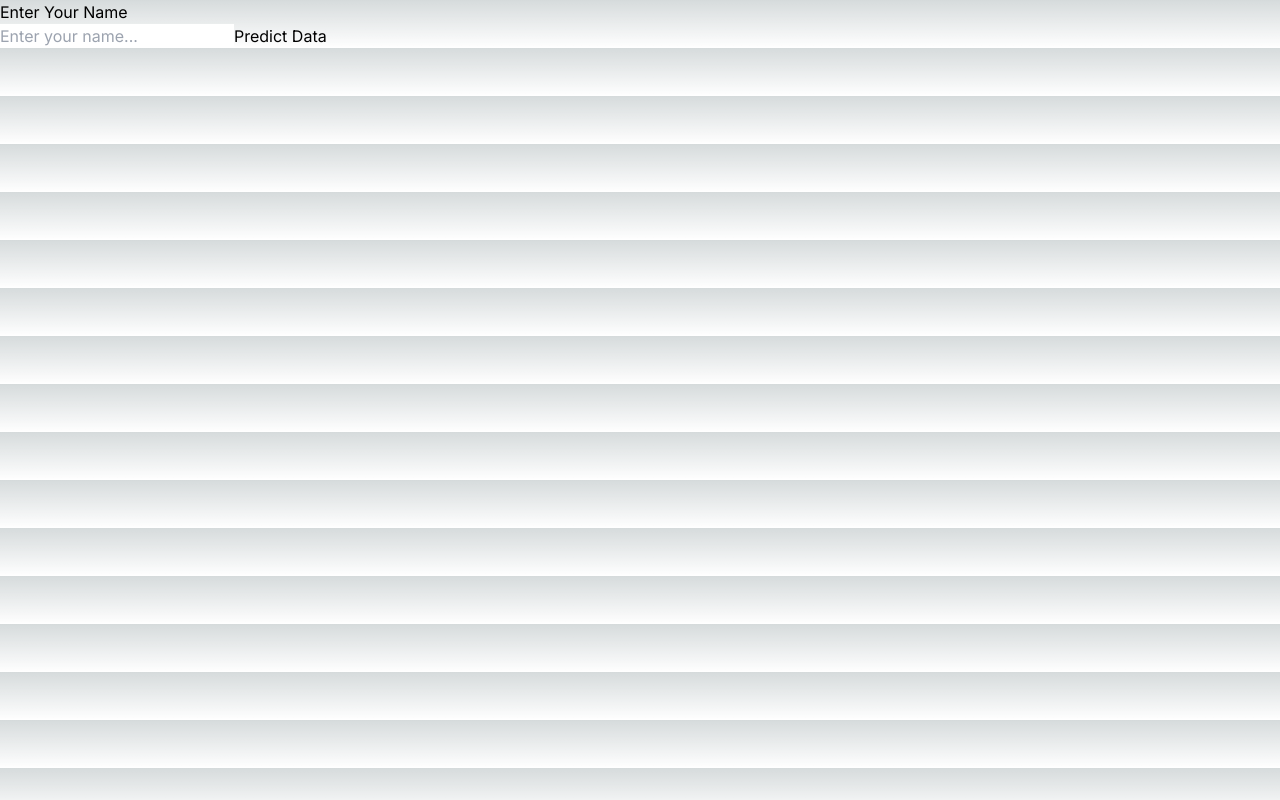
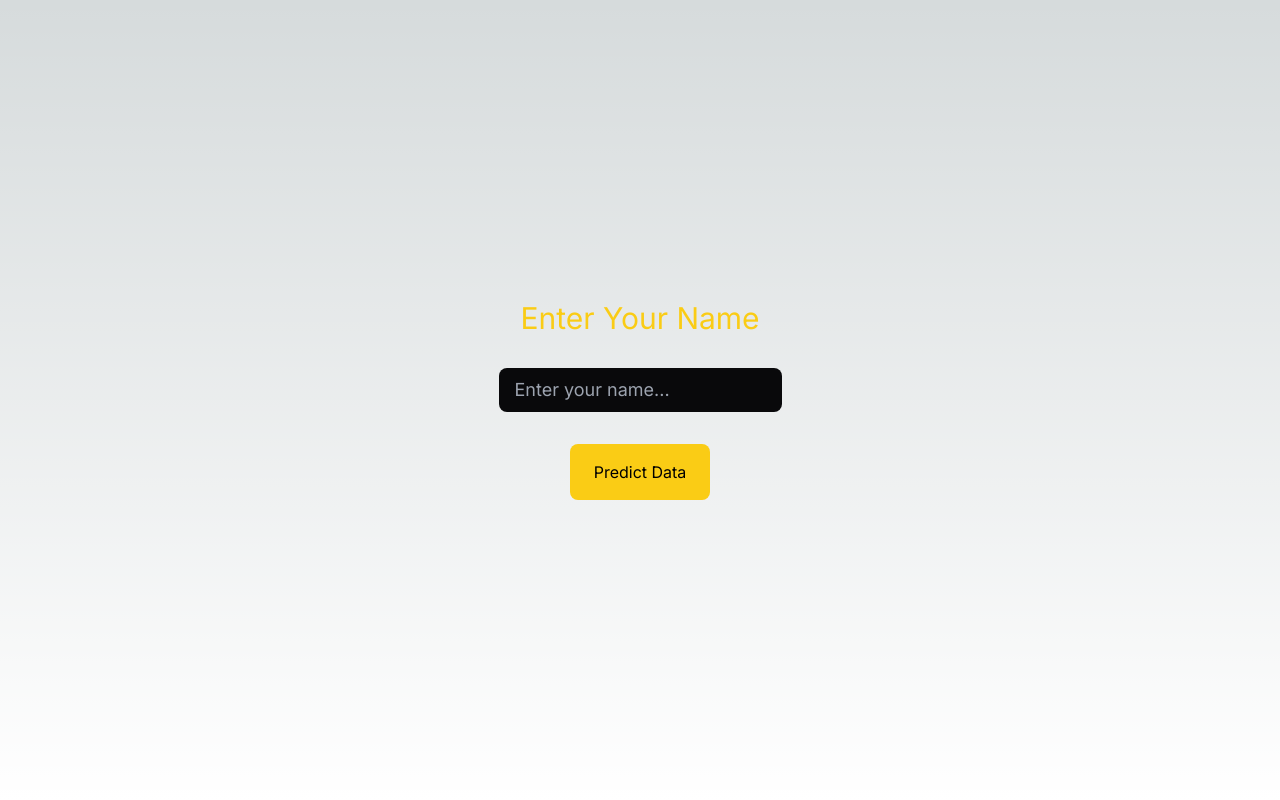
Before and after one commit to Keanin-Cupido/nextjs-small-profile-predictor, a Next.js app: page / in a window 1280 px wide. Built offline with nearby package versions, Linux system fonts and the light colour scheme.

Commit message:
add better home page UI

```diff
--- a/src/app/globals.css
+++ b/src/app/globals.css
@@ -6,6 +6,12 @@
   --foreground-rgb: 0, 0, 0;
   --background-start-rgb: 214, 219, 220;
   --background-end-rgb: 255, 255, 255;
+}
+
+*,
+*::before,
+*::after {
+
 }
 
 @media (prefers-color-scheme: dark) {
--- a/src/app/page.tsx
+++ b/src/app/page.tsx
@@ -14,17 +14,17 @@ export default function Home() {
   }
 
   return (
-    <main>
+    <main className="w-full min-h-screen flex flex-col items-center justify-center gap-8">
       <div>
-        <h1>Enter Your Name</h1>
+        <h1 className="text-center text-3xl text-yellow-400">Enter Your Name</h1>
       </div>
-      <form onSubmit={handleSubmit}>
+      <form onSubmit={handleSubmit} className="flex flex-col items-center justify-center gap-8">
         <input type="text" name="" id="" placeholder="Enter your name..."
           value={inputVal}
-          className="text-cyan-900"
+          className="text-yellow-400 p-2 pl-4 text-lg rounded-lg outline-none bg-zinc-950 focus:bg-zinc-900"
           onChange={(e) => setInputVal(e.target.value)}
         />
-        <button type="submit">Predict Data</button>
+        <button type="submit" className="px-6 py-4 text-black rounded-lg cursor-pointer bg-yellow-400 hover:bg-yellow-500">Predict Data</button>
       </form>
     </main>
   );
```
